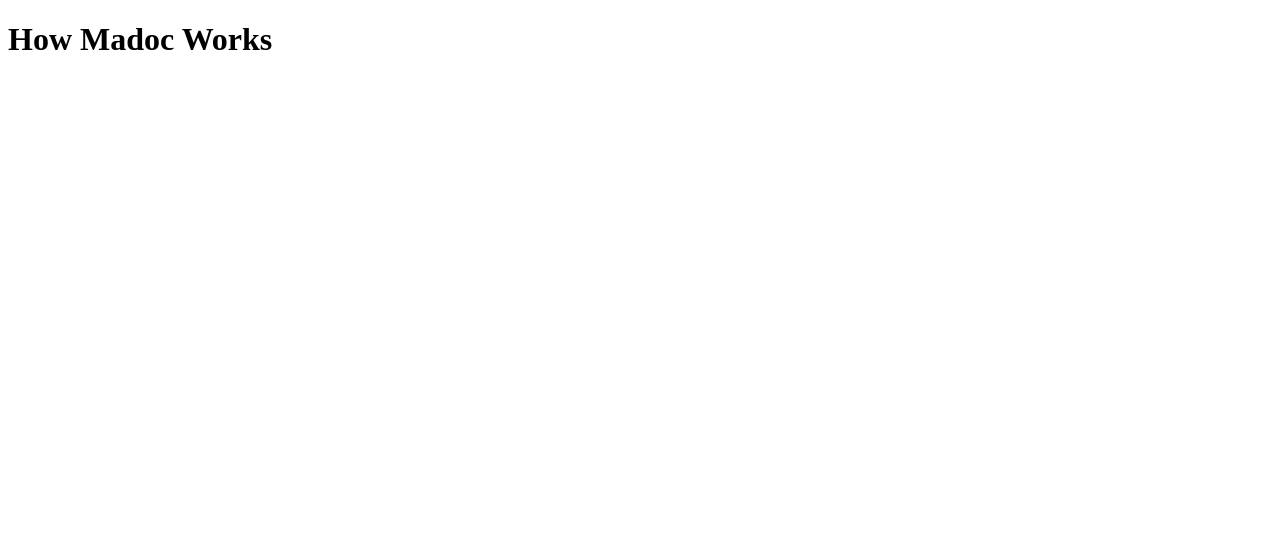
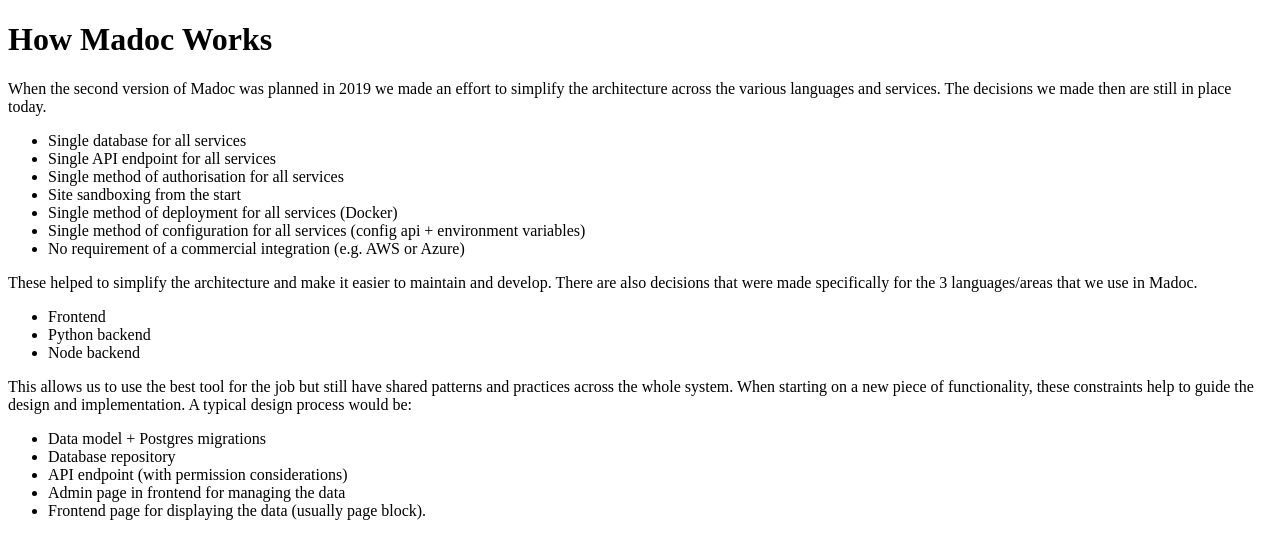
Before and after one commit to digirati-co-uk/madoc-documentation, a Next.js app: page /developers/how-madoc-works in a window 1280 px wide. Shown: the top 558 px of the page. Built offline with nearby package versions, Linux system fonts and the light colour scheme.

Commit message:
How madoc works intro

```diff
--- a/pages/developers/how-madoc-works.mdx
+++ b/pages/developers/how-madoc-works.mdx
@@ -1 +1,29 @@
 # How Madoc Works
+
+When the second version of Madoc was planned in 2019 we made an effort to simplify the architecture across the various
+languages and services. The decisions we made then are still in place today.
+
+* Single database for all services
+* Single API endpoint for all services
+* Single method of authorisation for all services
+* Site sandboxing from the start
+* Single method of deployment for all services (Docker)
+* Single method of configuration for all services (config api + environment variables)
+* No requirement of a commercial integration (e.g. AWS or Azure)
+
+These helped to simplify the architecture and make it easier to maintain and develop. There are also decisions that
+were made specifically for the 3 languages/areas that we use in Madoc.
+
+* Frontend
+* Python backend
+* Node backend
+
+This allows us to use the best tool for the job but still have shared patterns and practices across the whole system.
+When starting on a new piece of functionality, these constraints help to guide the design and implementation. A typical
+design process would be:
+
+* Data model + Postgres migrations
+* Database repository
+* API endpoint (with permission considerations)
+* Admin page in frontend for managing the data
+* Frontend page for displaying the data (usually page block).
```
